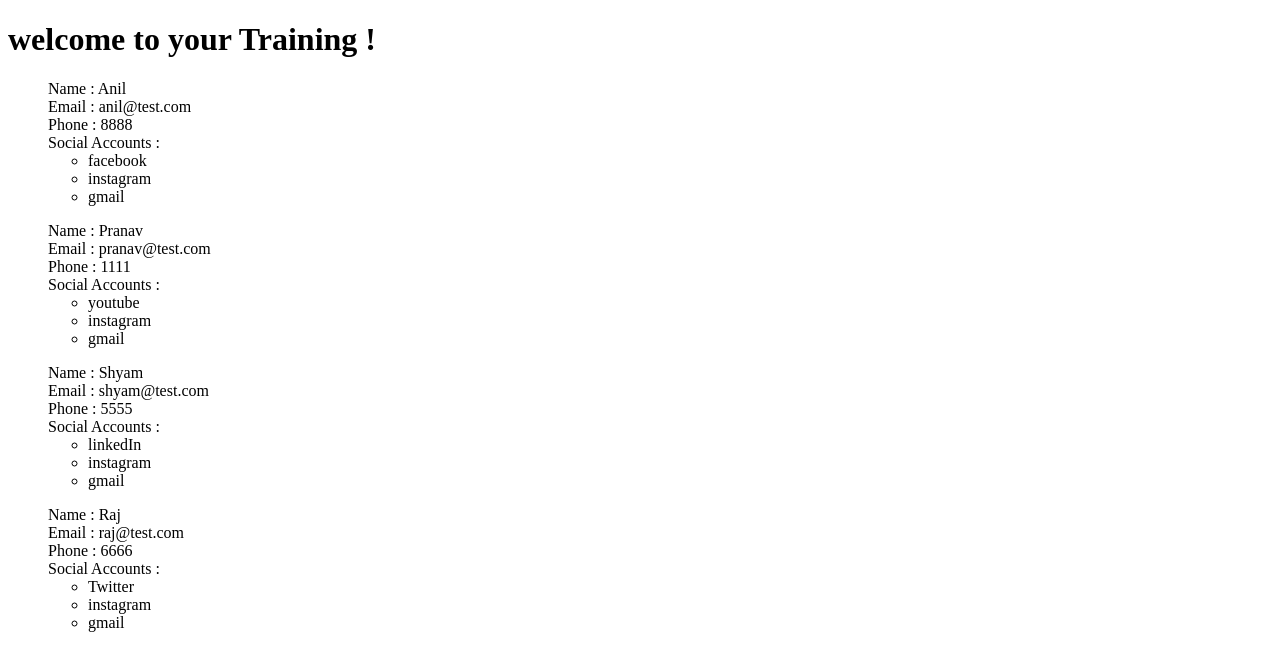
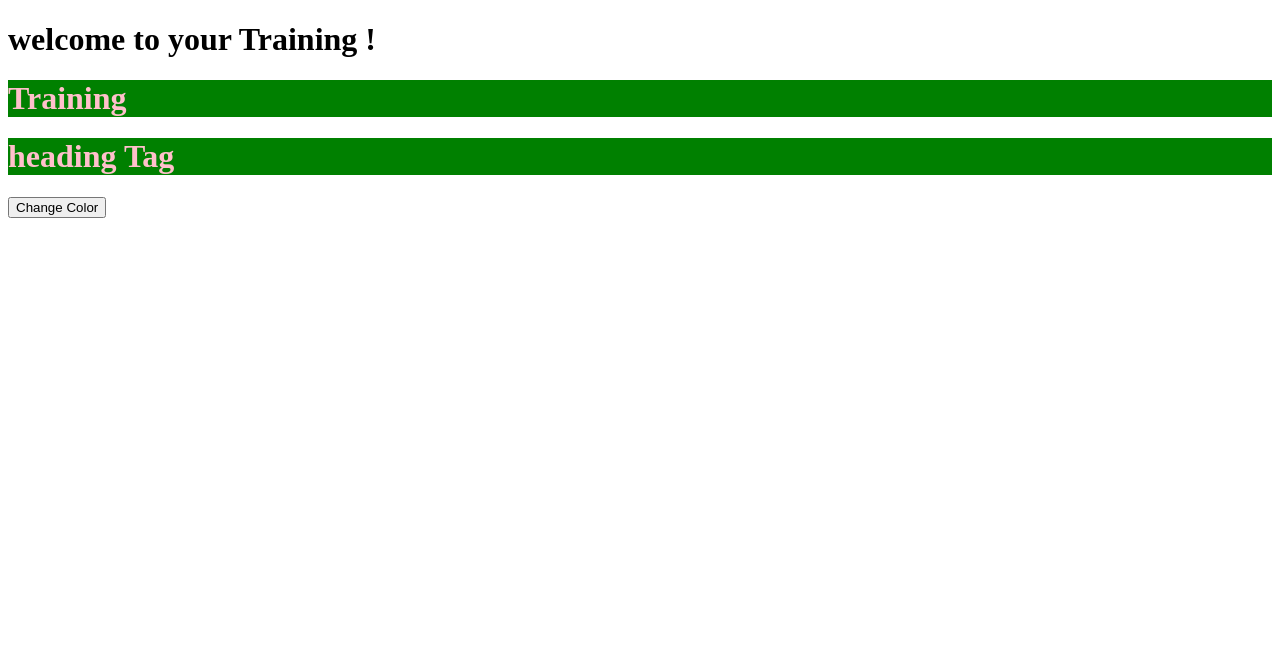
Before and after one commit to ShyamPatel0-0/Angular-Training, an Angular app in the folder Training/: page / in a window 1280 px wide. Shown: the top 670 px of the page. Built offline with nearby package versions, Linux system fonts and the light colour scheme.

Commit message:
1 binaries uploaded

```diff
--- a/Training/src/app/app.component.html
+++ b/Training/src/app/app.component.html
@@ -1,11 +1,6 @@
 <h1>welcome to your {{ title }} !</h1>
 
-<ul *ngFor="let user of users" style="list-style: none;">
-  <li>Name : {{ user.name }}</li>
-  <li>Email : {{ user.email }}</li>
-  <li>Phone : {{ user.phone }}</li>
-  <li>Social Accounts :</li>
-  <ul *ngFor="let account of user.accounts">
-    <li>{{ account }}</li>
-  </ul>
-</ul>
+<h1 [style.color]="color" [style.backgroundColor]="bgcolor">{{ title }}</h1>
+<h1 [style.color]="color" [style.backgroundColor]="bgcolor">heading Tag</h1>
+
+<button (click)="updateColor()">Change Color</button>
--- a/Training/src/app/app.component.ts
+++ b/Training/src/app/app.component.ts
@@ -8,30 +8,10 @@
 export class AppComponent {
   title = 'Training';
 
-  users = [
-    {
-      name: 'Anil',
-      email: 'anil@test.com',
-      phone: '8888',
-      accounts: ['facebook', 'instagram', 'gmail'],
-    },
-    {
-      name: 'Pranav',
-      email: 'pranav@test.com',
-      phone: '1111',
-      accounts: ['youtube', 'instagram', 'gmail'],
-    },
-    {
-      name: 'Shyam',
-      email: 'shyam@test.com',
-      phone: '5555',
-      accounts: ['linkedIn', 'instagram', 'gmail'],
-    },
-    {
-      name: 'Raj',
-      email: 'raj@test.com',
-      phone: '6666',
-      accounts: ['Twitter', 'instagram', 'gmail'],
-    },
-  ];
+  color = 'pink';
+  bgcolor = 'green';
+  updateColor() {
+    this.color = 'blue';
+    this.bgcolor = 'red';
+  }
 }
```
Also changed, not shown: 1 other file (tests, documents, lock files or other folders).
